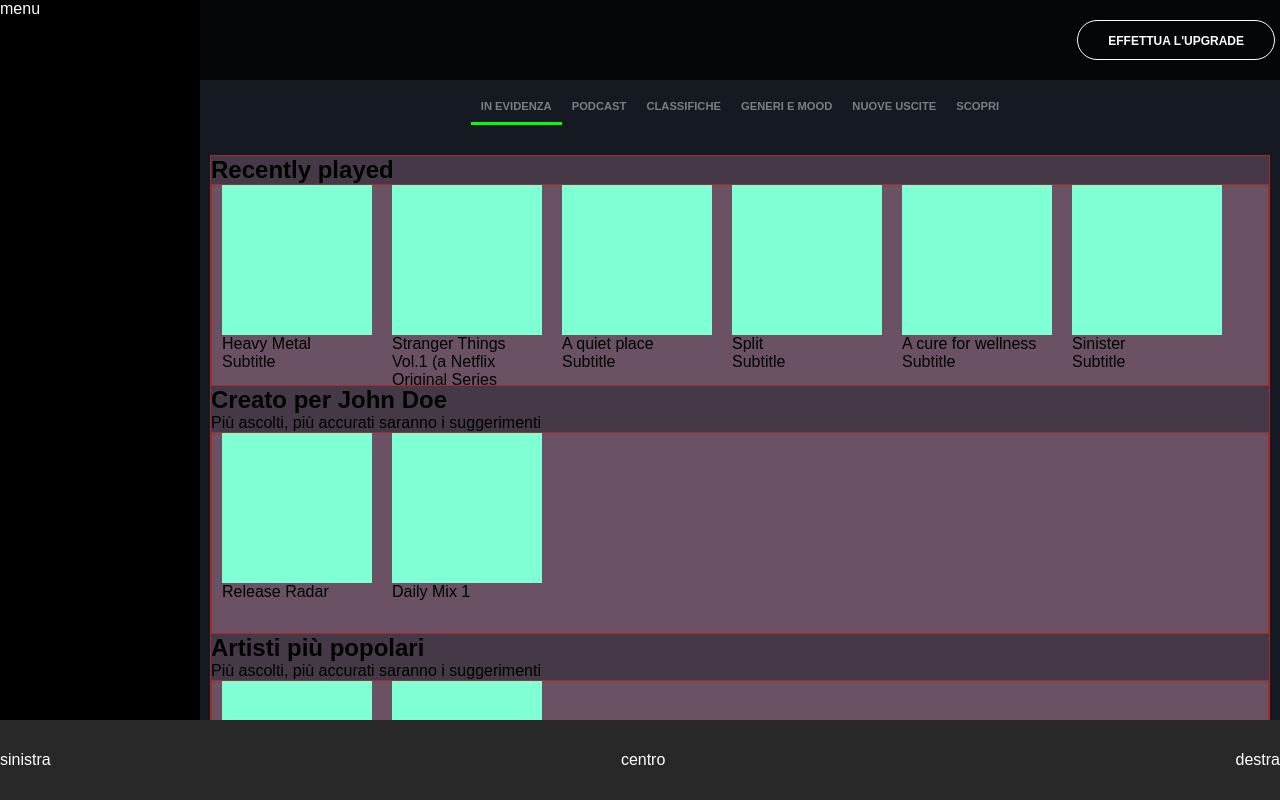
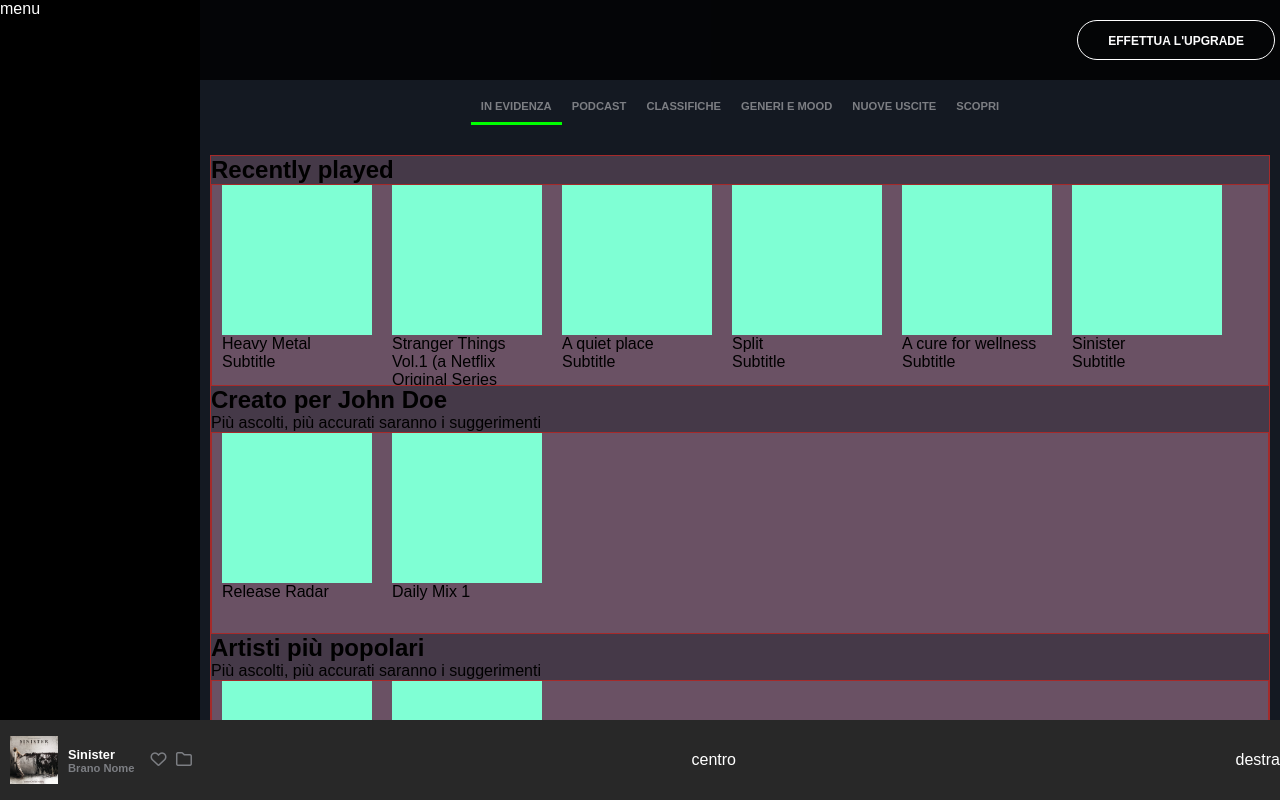
Before and after one commit to saracassandra7/html-css-spotifyweb, a plain HTML site: page index.html in a window 1280 px wide. Drawn offline with Linux system fonts and the light colour scheme.

Commit message:
added footer left

```diff
--- a/css/style.css
+++ b/css/style.css
@@ -137,3 +137,36 @@ footer{
   justify-content: space-between;
   align-items: center;
 }
+
+/*footer left*/
+footer .footer-left{
+  display: flex;
+  justify-content: space-between;
+  align-items: center;
+  width: 15%;
+  color: #7c7e83;
+}
+
+footer .footer-left .anteprima{
+  display: flex;
+  align-items: center;
+}
+
+footer .footer-left .anteprima img{
+  width: 6vh;
+  margin: 0 10px;
+}
+
+footer .footer-left .anteprima .brano{
+  font-weight: bold;
+  font-size: 0.7rem;
+}
+
+footer .footer-left .anteprima .brano p:first-child{
+  color:#FFFFFF;
+  font-size: 0.8rem;
+}
+
+footer .footer-left .options i{
+  margin-left: 5px;
+}
--- a/index.html
+++ b/index.html
@@ -4,6 +4,7 @@
   <meta charset="UTF-8">
   <meta http-equiv="X-UA-Compatible" content="IE=edge">
   <meta name="viewport" content="width=device-width, initial-scale=1.0">
+  <link rel="stylesheet" href="https://cdnjs.cloudflare.com/ajax/libs/font-awesome/6.2.0/css/all.min.css" integrity="sha512-xh6O/CkQoPOWDdYTDqeRdPCVd1SpvCA9XXcUnZS2FmJNp1coAFzvtCN9BmamE+4aHK8yyUHUSCcJHgXloTyT2A==" crossorigin="anonymous" referrerpolicy="no-referrer" />
 
   <link rel="stylesheet" href="css/style.css">
   <title>Spotify</title>
@@ -117,7 +118,23 @@
   </main>
 
   <footer>
-    <div class="footer-left">sinistra</div>
+    <!-- footer left -->
+    <div class="footer-left">
+      <div class="anteprima">
+        <img src="img/sinister.jpeg" alt="sinister">
+
+        <div class="brano">
+          <p>Sinister</p>
+          <p>Brano Nome</p>
+        </div>
+      </div>
+
+      <div class="options">
+          <i class="fa-regular fa-heart"></i>
+          <i class="fa-regular fa-folder"></i>
+      </div>
+    </div>
+
     <div class="footer-center">centro</div>
     <div class="footer-right">destra</div>
   </footer>
```
